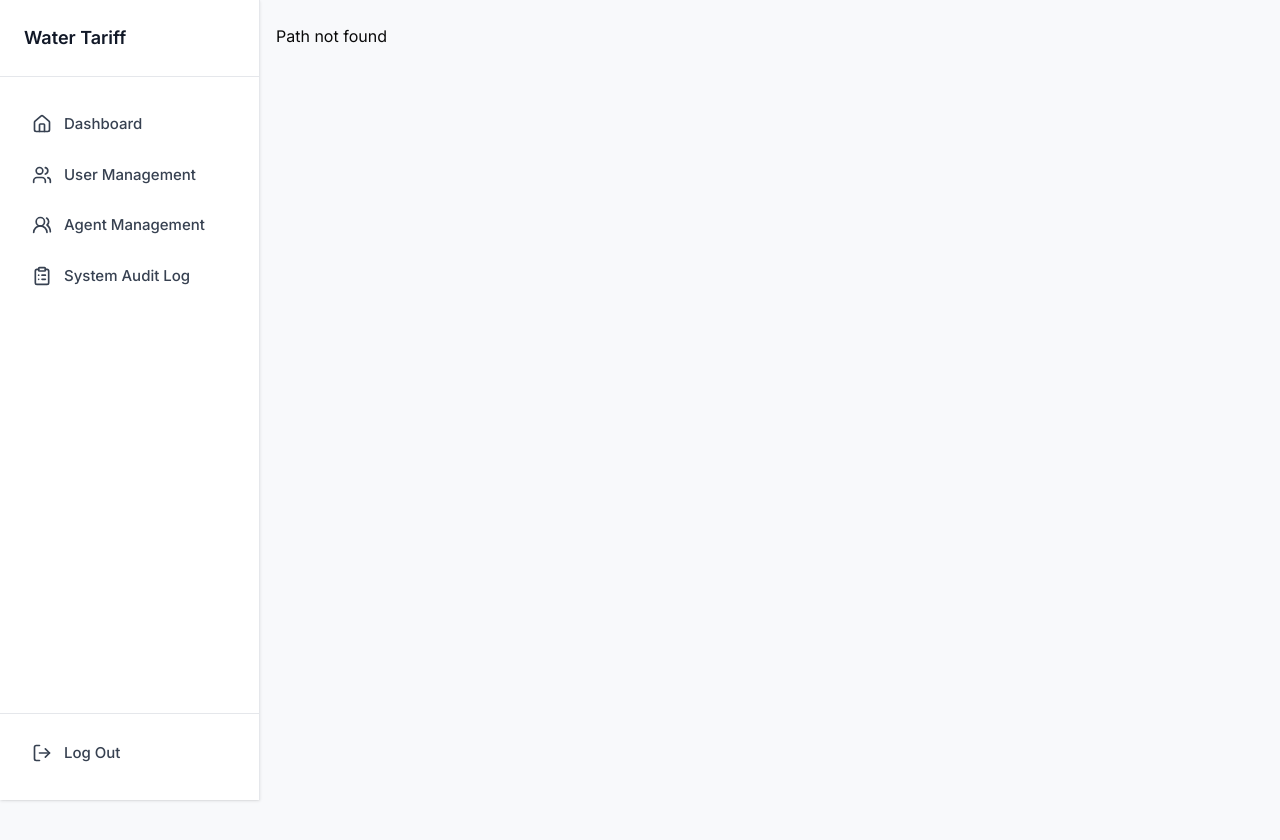
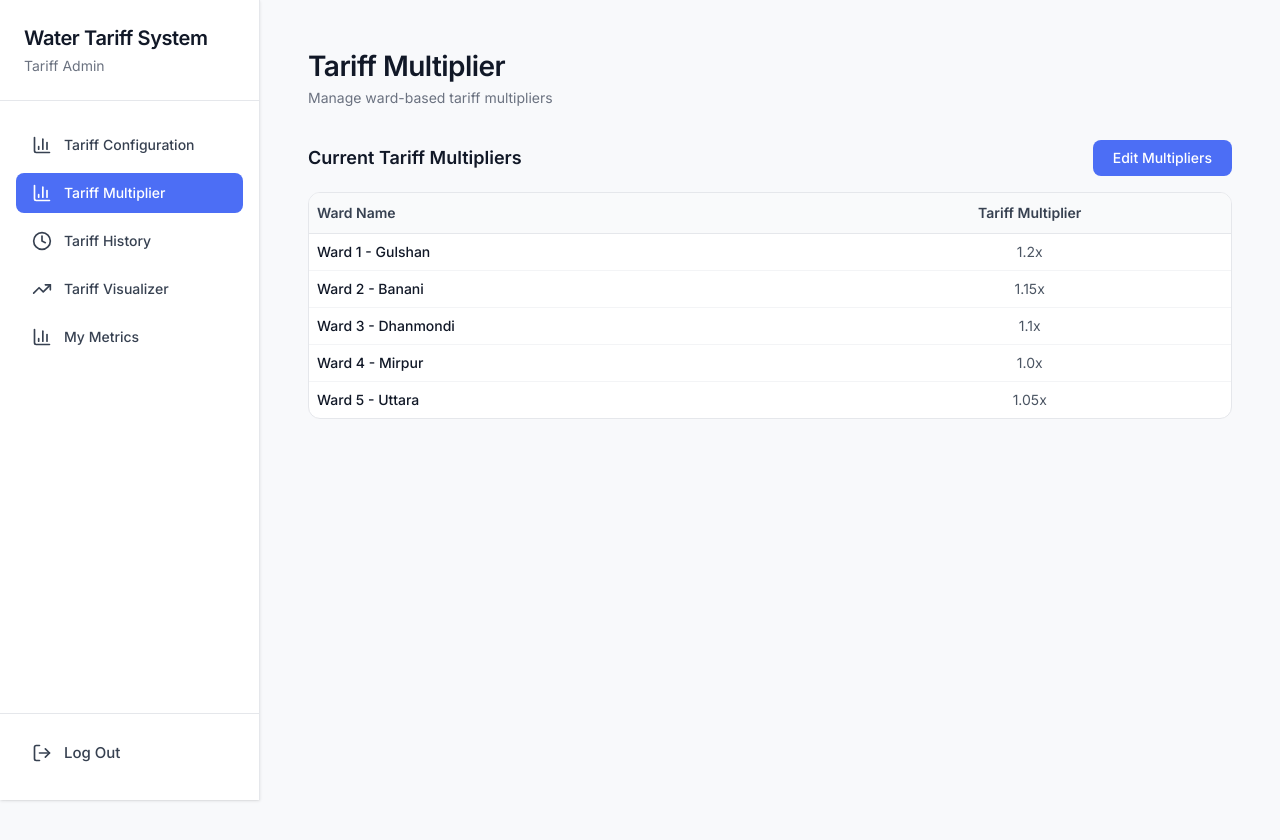
Before and after one commit to AcmeAI-Git/water-tariff-management, a React app in the folder frontend/: page /tariff-admin/multiplier in a window 1280 px wide. Before the commit this address had no page. Shown: the top 840 px of the page. Before the commit the page ends 800 px from the top, so only its background shows below. Built offline with nearby package versions, Linux system fonts and the light colour scheme; the HTML template or start-up script is replaced by a standard one.

Commit message:
Implement Tariff Admin features: add sidebar, routes, and multiplier management page

```diff
--- a/frontend/src/components/common/Layout.tsx
+++ b/frontend/src/components/common/Layout.tsx
@@ -4,6 +4,7 @@ import type { ReactNode } from "react";
 import { Sidebar } from "./Sidebar";
 import { MeterAdminSidebar } from "./MeterAdminSidebar";
 import { CustomerAdminSidebar } from "./CustomerAdminSidebar"; // add import
+import { TariffAdminSidebar } from "./TariffAdminSidebar";
 
 export type LayoutProps = { children?: ReactNode };
 
@@ -13,6 +14,7 @@ export default function Layout({ children }: LayoutProps) {
 
   const isMeterAdmin = pathname.startsWith("/meter-admin");
   const isCustomerAdmin = pathname.startsWith("/customer-admin");
+  const isTariffAdmin = pathname.startsWith("/tariff-admin");
 
   // meter admin helper (already in your code)
   const meterActive = isMeterAdmin
@@ -41,6 +43,42 @@ export default function Layout({ children }: LayoutProps) {
     navigate(path);
   };
 
+  // Tariff admin helpers
+  const tariffRouteMap: Record<string, string> = {
+    "tariff-config": "/tariff-admin/config",
+    "tariff-multiplier": "/tariff-admin/multiplier",
+    "tariff-history": "/tariff-admin/history",
+    "tariff-visualizer": "/tariff-admin/visualizer",
+    "my-metrics": "/tariff-admin/metrics",
+  };
+  // Extract the last part of the path after /tariff-admin/
+  const tariffActive = isTariffAdmin
+    ? (() => {
+        const match = pathname.match(/^\/tariff-admin\/(\w+)/);
+        if (!match) return "tariff-config";
+        switch (match[1]) {
+          case "config": return "tariff-config";
+          case "multiplier": return "tariff-multiplier";
+          case "history": return "tariff-history";
+          case "visualizer": return "tariff-visualizer";
+          case "metrics": return "my-metrics";
+          default: return "tariff-config";
+        }
+      })()
+    : "";
+
+  const handleTariffNavigate = (id: string) => {
+    if (id === "logout") { localStorage.removeItem("authToken"); sessionStorage.clear(); navigate("/login"); return; }
+    const path = tariffRouteMap[id] ?? "/tariff-admin/config";
+    navigate(path);
+  };
+
+  const handleTariffLogout = () => {
+    localStorage.removeItem("authToken");
+    sessionStorage.clear();
+    navigate("/login");
+  };
+
   return (
     <div className="min-h-screen flex">
       <aside className="w-[260px] fixed inset-y-0 left-0 bg-white shadow z-20">
@@ -48,6 +86,8 @@ export default function Layout({ children }: LayoutProps) {
           <MeterAdminSidebar activePage={"meter-admin-" + meterActive} onNavigate={handleMeterNavigate} />
         ) : isCustomerAdmin ? (
           <CustomerAdminSidebar activePage={customerActive ? `customer-admin-${customerActive}` : "customer-admin-households"} onNavigate={handleCustomerNavigate} />
+        ) : isTariffAdmin ? (
+          <TariffAdminSidebar currentPage={tariffActive} onNavigate={handleTariffNavigate} onLogout={handleTariffLogout} />
         ) : (
           <Sidebar activePage={""} onNavigate={() => {}} />
         )}
--- a/frontend/src/components/common/TariffAdminSidebar.tsx
+++ b/frontend/src/components/common/TariffAdminSidebar.tsx
@@ -9,6 +9,7 @@ interface TariffAdminSidebarProps {
 export function TariffAdminSidebar({ currentPage, onNavigate, onLogout }: TariffAdminSidebarProps) {
   const menuItems = [
     { id: 'tariff-config', label: 'Tariff Configuration', icon: BarChart3 },
+    { id: 'tariff-multiplier', label: 'Tariff Multiplier', icon: BarChart3 },
     { id: 'tariff-history', label: 'Tariff History', icon: Clock },
     { id: 'tariff-visualizer', label: 'Tariff Visualizer', icon: TrendingUp },
     { id: 'my-metrics', label: 'My Metrics', icon: BarChart3 },
--- /dev/null
+++ b/frontend/src/pages/TariffAdminMultiplier.tsx
@@ -0,0 +1,60 @@
+import { Button } from '../components/ui/button';
+import { Table, TableBody, TableCell, TableHead, TableHeader, TableRow } from '../components/ui/table';
+import { useState } from 'react';
+import { EditMultipliersModal } from '../components/modals/EditMultipliersModal';
+
+export default function TariffAdminMultiplier() {
+  const [showEdit, setShowEdit] = useState(false);
+  const [multipliers, setMultipliers] = useState([
+    { ward: 'Ward 1 - Gulshan', multiplier: '1.2' },
+    { ward: 'Ward 2 - Banani', multiplier: '1.15' },
+    { ward: 'Ward 3 - Dhanmondi', multiplier: '1.1' },
+    { ward: 'Ward 4 - Mirpur', multiplier: '1.0' },
+    { ward: 'Ward 5 - Uttara', multiplier: '1.05' },
+  ]);
+
+  return (
+    <div className="min-h-screen bg-app">
+      <div className="px-8 py-6">
+        <div className="mb-8">
+          <h1 className="text-[1.75rem] font-semibold text-gray-900 mb-1">Tariff Multiplier</h1>
+          <p className="text-sm text-gray-500">Manage ward-based tariff multipliers</p>
+        </div>
+        <div className="flex items-center justify-between mb-4">
+          <h3 className="text-lg font-semibold text-gray-900">Current Tariff Multipliers</h3>
+          <Button className="bg-primary hover:bg-primary-600 text-white px-5 py-2 rounded-lg" onClick={() => setShowEdit(true)}>
+            Edit Multipliers
+          </Button>
+        </div>
+        <div className="bg-white rounded-xl border border-gray-200 overflow-hidden">
+          <Table>
+            <TableHeader>
+              <TableRow className="border-gray-200 bg-gray-50">
+                <TableHead className="text-sm font-semibold text-gray-700">Ward Name</TableHead>
+                <TableHead className="text-sm font-semibold text-gray-700 text-center">Tariff Multiplier</TableHead>
+              </TableRow>
+            </TableHeader>
+            <TableBody>
+              {multipliers.map((ward, index) => (
+                <TableRow key={index} className="border-gray-100">
+                  <TableCell className="text-sm text-gray-900 font-medium">{ward.ward}</TableCell>
+                  <TableCell className="text-sm text-gray-600 text-center">{ward.multiplier}x</TableCell>
+                </TableRow>
+              ))}
+            </TableBody>
+          </Table>
+        </div>
+        {showEdit && (
+          <EditMultipliersModal
+            multipliers={multipliers}
+            onClose={() => setShowEdit(false)}
+            onSave={(newMult) => {
+              setMultipliers(newMult);
+              setShowEdit(false);
+            }}
+          />
+        )}
+      </div>
+    </div>
+  );
+}
--- a/frontend/src/routes/RouterIndex.tsx
+++ b/frontend/src/routes/RouterIndex.tsx
@@ -12,6 +12,10 @@ import { MeterAdminMetrics } from '../pages/MeterAdminMetrics';
 import { CustomerAdminHouseholdManagement } from "../pages/CustomerAdminHouseholdManagement";
 import { CustomerAdminMetrics } from "../pages/CustomerAdminMetrics";
 import Layout from "../components/common/Layout";
+import { TariffAdminMyMetrics } from '../pages/TariffAdminMyMetrics';
+import { TariffAdminTariffHistory } from '../pages/TariffAdminTariffHistory';
+import TariffAdminMultiplier from '../pages/TariffAdminMultiplier';
+import { TariffConfiguration } from '../pages/TariffConfiguration';
 
 const RouterIndex = () => {
   return (
@@ -30,6 +34,12 @@ const RouterIndex = () => {
         <Route path="/customer-admin/households" element={<CustomerAdminHouseholdManagement />} />
         <Route path="/customer-admin/visualizer" element={<TariffVisualizer />} />
         <Route path="/customer-admin/metrics" element={<CustomerAdminMetrics />} />
+        {/* Tariff Admin routes */}
+        <Route path="/tariff-admin/config" element={<TariffConfiguration />} />
+        <Route path="/tariff-admin/multiplier" element={<TariffAdminMultiplier />} />
+        <Route path="/tariff-admin/history" element={<TariffAdminTariffHistory />} />
+        <Route path="/tariff-admin/visualizer" element={<TariffVisualizer />} />
+        <Route path="/tariff-admin/metrics" element={<TariffAdminMyMetrics />} />
         <Route path="/" element={<Navigate to="/login" replace />} />
         <Route path="*" element={<div>Path not found</div>} />
       </Route>
```
